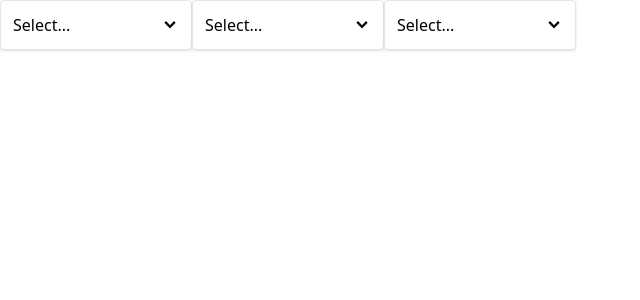
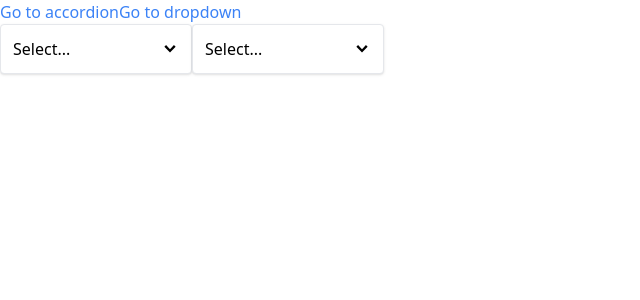
Before and after one commit to urielbang/button-react-project, a React (Create React App) app: page /dropdown in a window 1280 px wide. Shown: the top 300 px of the page, without its empty margins (0-640 px from the left). Built offline with nearby package versions, Linux system fonts and the light colour scheme.

Commit message:
link && Route && navigation

```diff
--- a/src/App.js
+++ b/src/App.js
@@ -1,22 +1,20 @@
-import Dropdown from "./components/Dropdown";
-import { useState } from "react";
+import Link from "./components/Link";
+import Route from "./components/Route";
+import AccordionPage from "./pages/AccoridonPage";
+import DropDownPage from "./pages/DropDownPage";
 function App() {
-  const [selection, setSelection] = useState(null);
-
-  const handleSelect = (option) => {
-    setSelection(option);
-  };
-
-  const options = [
-    { label: "Red", value: "red" },
-    { label: "Green", value: "green" },
-    { label: "Blue", value: "blue" },
-  ];
   return (
-    <div className="flex">
-      <Dropdown options={options} value={selection} onChange={handleSelect} />
-      <Dropdown options={options} value={selection} onChange={handleSelect} />
-      <Dropdown options={options} value={selection} onChange={handleSelect} />
+    <div>
+      <Link to="/accordion">Go to accordion</Link>
+      <Link to="/dropdown">Go to dropdown</Link>
+      <div>
+        <Route path="/accordion">
+          <AccordionPage />
+        </Route>
+        <Route path="/dropdown">
+          <DropDownPage />
+        </Route>
+      </div>
     </div>
   );
 }
--- /dev/null
+++ b/src/components/Link.js
@@ -0,0 +1,23 @@
+import classNames from "classnames";
+import useNavigatoion from "../hooks/use-navigation";
+
+function Link({ to, children }) {
+  const { navigate } = useNavigatoion();
+
+  const classes = classNames("text-blue-500");
+  const handleClick = (event) => {
+    if (event.metaKey || event.ctrKey) {
+      return;
+    }
+    event.preventDefault();
+
+    navigate(to);
+  };
+  return (
+    <a className={classes} href={to} onClick={handleClick}>
+      {children}
+    </a>
+  );
+}
+
+export default Link;
--- /dev/null
+++ b/src/components/Route.js
@@ -0,0 +1,11 @@
+import useNavigatoion from "../hooks/use-navigation";
+function Route({ path, children }) {
+  const { currenPath } = useNavigatoion();
+
+  if (path === currenPath) {
+    return children;
+  }
+
+  return null;
+}
+export default Route;
--- /dev/null
+++ b/src/context/navigation.js
@@ -0,0 +1,28 @@
+import { useState, createContext, useEffect } from "react";
+
+const NavigationContext = createContext();
+
+function NavigationProvidor({ children }) {
+  const [currenPath, setCurrentPath] = useState(window.location.pathname);
+
+  useEffect(() => {
+    const handler = () => {
+      setCurrentPath(window.location.pathname);
+    };
+    window.addEventListener("popstate", handler);
+    return () => {
+      window.removeEventListener("popstate", handler);
+    };
+  }, []);
+  const navigate = (to) => {
+    window.history.pushState({}, "", to);
+    setCurrentPath(to);
+  };
+  return (
+    <NavigationContext.Provider value={{ currenPath, navigate }}>
+      {children}
+    </NavigationContext.Provider>
+  );
+}
+export { NavigationProvidor };
+export default NavigationContext;
--- /dev/null
+++ b/src/hooks/use-navigation.js
@@ -0,0 +1,7 @@
+import NavigationContext from "../context/navigation";
+import { useContext } from "react";
+
+function useNavigatoion() {
+  return useContext(NavigationContext);
+}
+export default useNavigatoion;
--- a/src/index.js
+++ b/src/index.js
@@ -2,8 +2,13 @@ import "./index.css";
 import React from "react";
 import ReactDOM from "react-dom/client";
 import App from "./App";
+import { NavigationProvidor } from "./context/navigation";
 
 const el = document.getElementById("root");
 const root = ReactDOM.createRoot(el);
 
-root.render(<App />);
+root.render(
+  <NavigationProvidor>
+    <App />
+  </NavigationProvidor>
+);
--- /dev/null
+++ b/src/pages/DropDownPage.js
@@ -0,0 +1,23 @@
+import Dropdown from "../components/Dropdown";
+
+import { useState } from "react";
+function DropDownPage() {
+  const [selection, setSelection] = useState(null);
+
+  const handleSelect = (option) => {
+    setSelection(option);
+  };
+
+  const options = [
+    { label: "Red", value: "red" },
+    { label: "Green", value: "green" },
+    { label: "Blue", value: "blue" },
+  ];
+  return (
+    <div className="flex">
+      <Dropdown options={options} value={selection} onChange={handleSelect} />
+      <Dropdown options={options} value={selection} onChange={handleSelect} />
+    </div>
+  );
+}
+export default DropDownPage;
```
Also changed, not shown: src/components/SideBar.js (added).
